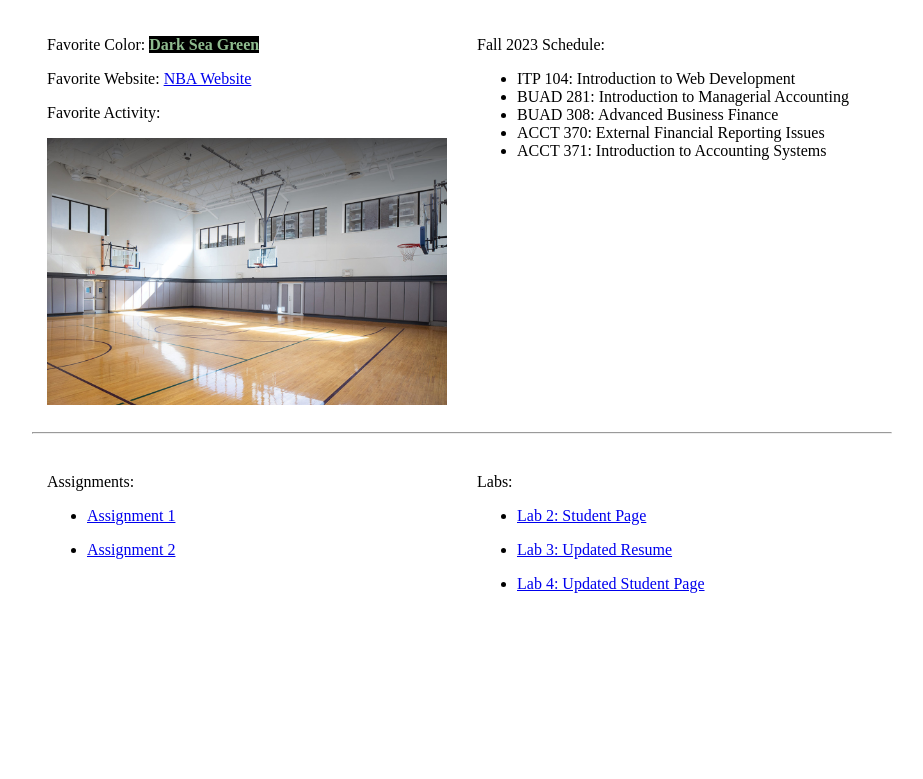
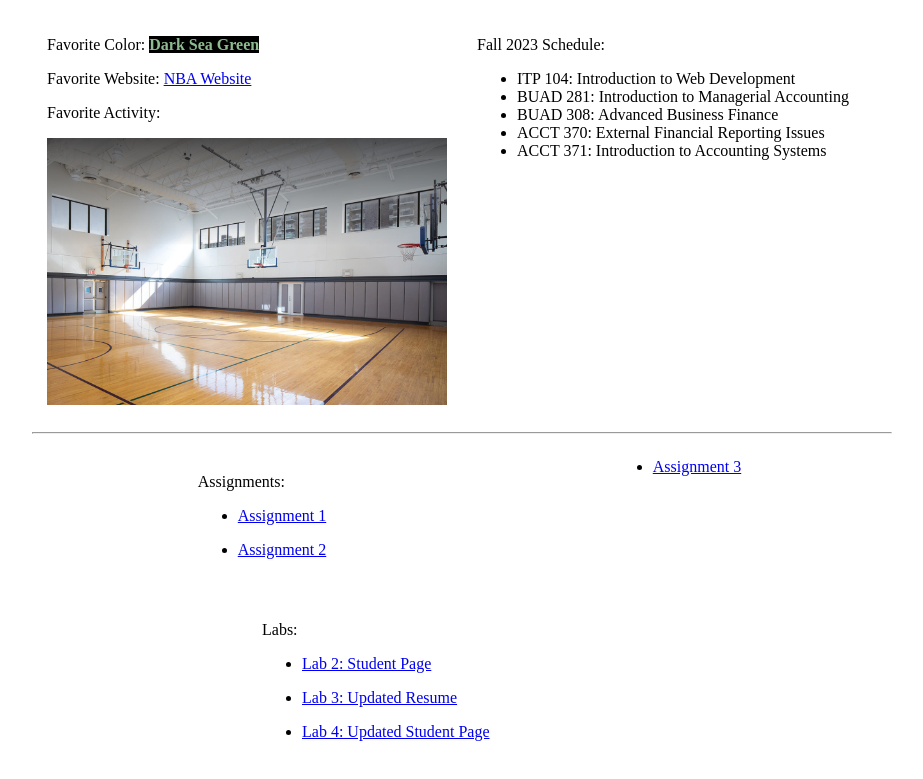
Before and after one commit to uscwebdev/itp104-submissions-clintlinn12, a plain HTML site: page index.html in a window 1280 px wide. Shown: the part 119-898 px from the top of the page, without its empty margins (178-1101 px from the left). Before the commit the page ends 800 px from the top, so only its background shows below. Drawn offline with Linux system fonts and the light colour scheme.

Commit message:
Update index.html

```diff
--- a/index.html
+++ b/index.html
@@ -117,6 +117,10 @@
         </div>
         <!-- main -->
 
+        <ul>
+            <li><a target="_blank" href="assignment_03/interest.html"> Assignment 3</a></li>
+        </ul>
+
     <div class="side1">
         <p>Labs:</p>
 
```
